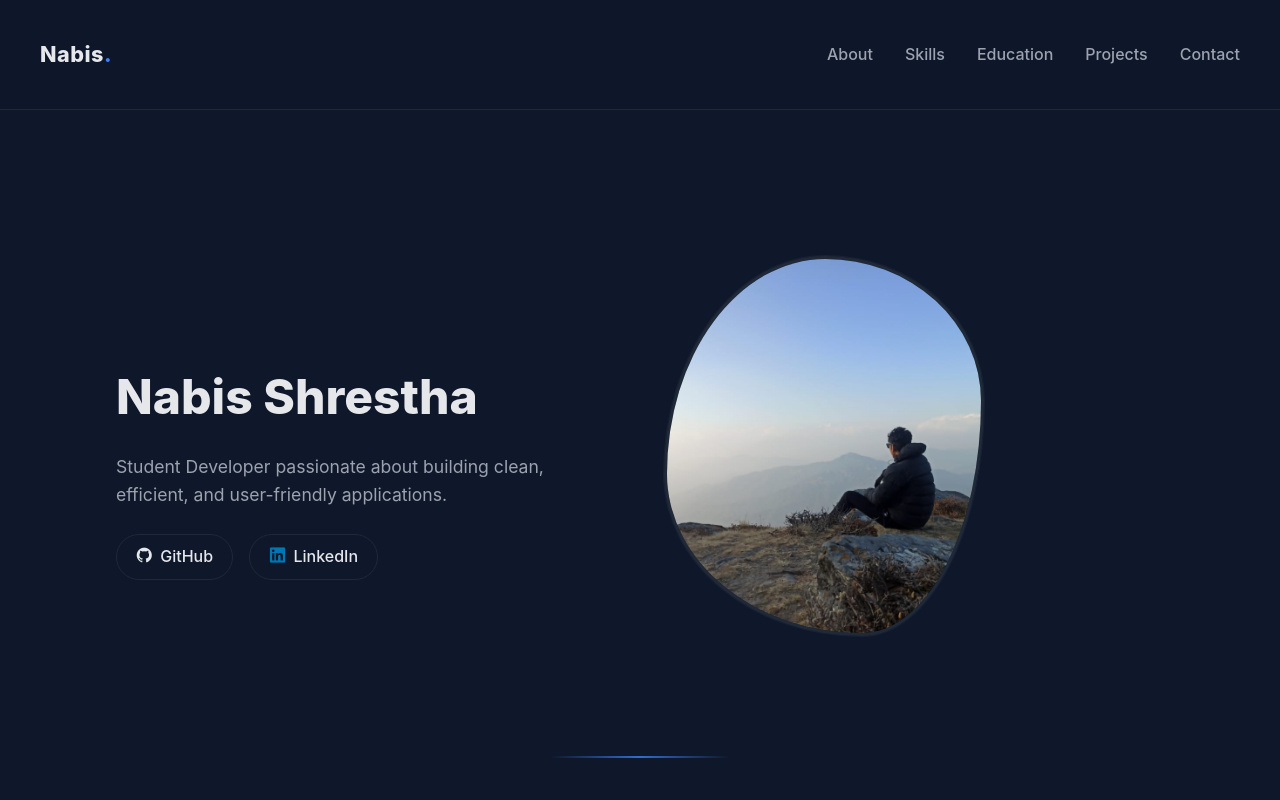
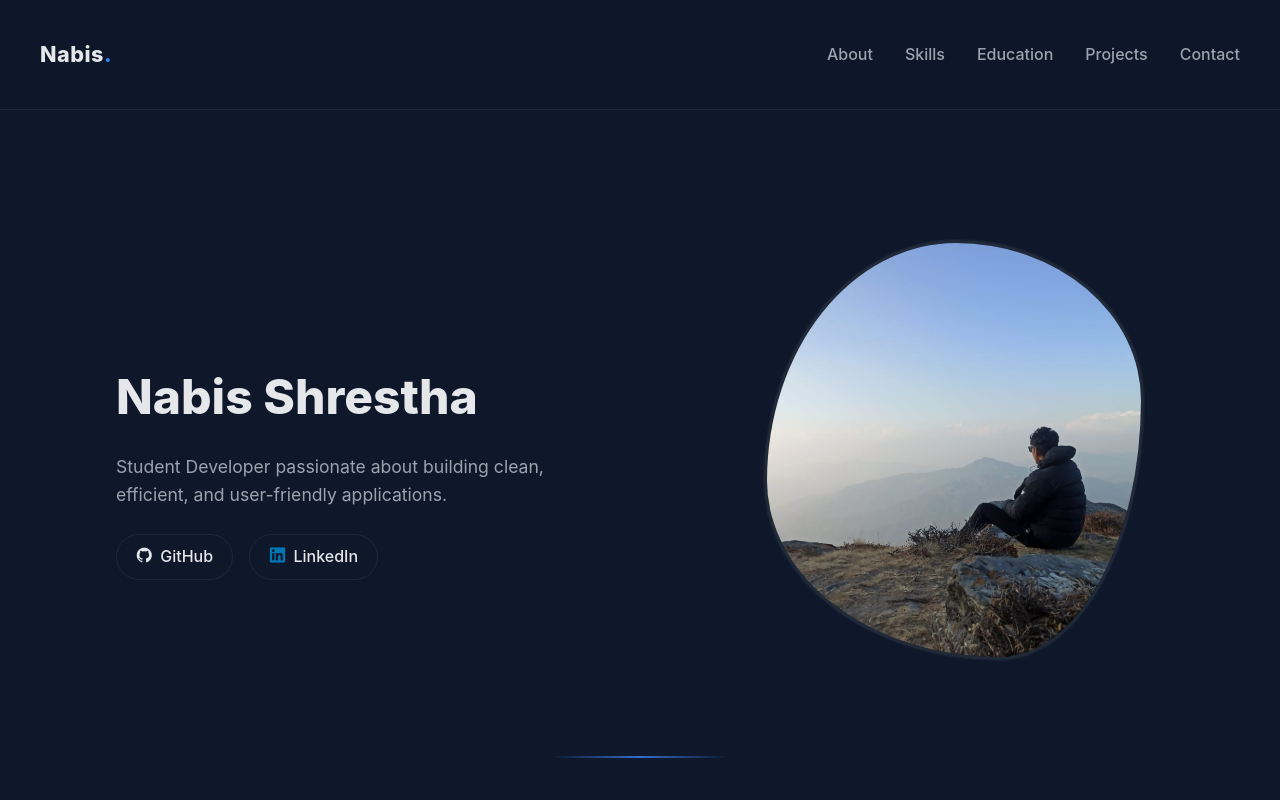
Before and after one commit to thatguy-Nabis/portfolio-react, a React (Create React App) app: page / in a window 1280 px wide. Shown: the top 800 px of the page. Built offline with nearby package versions, Linux system fonts and the light colour scheme.

Commit message:
Hero section tweak plus main css

```diff
--- a/src/styles/base.css
+++ b/src/styles/base.css
@@ -44,11 +44,6 @@
    Main Container
 ===================== */
 
-.main {
-  position: relative;
-  scroll-snap-type: y proximity;
-  overflow-x: hidden;
-}
 
 /* =====================
    Sections
--- a/src/styles/hero.css
+++ b/src/styles/hero.css
@@ -71,9 +71,16 @@
   color: var(--accent);
 }
 
+.hero-image {
+  display: flex;
+  justify-content: center;
+  transform: translateX(40px);
+}
+
+
 .hero-image img {
-  width: 320px;
-  height: 380px;
+  width: 380px;
+  height: 420px;
   object-fit: cover;
 
   border-radius: 58% 42% 30% 70% / 60% 30% 70% 40%;
```
